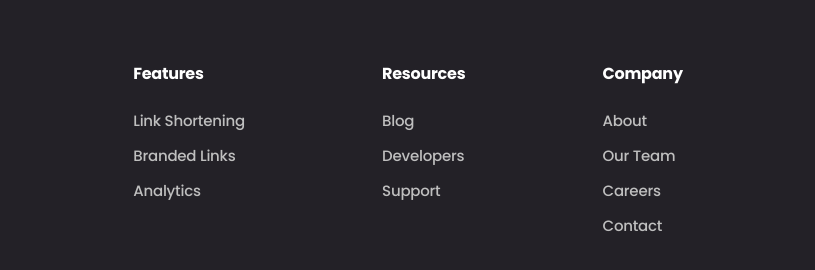
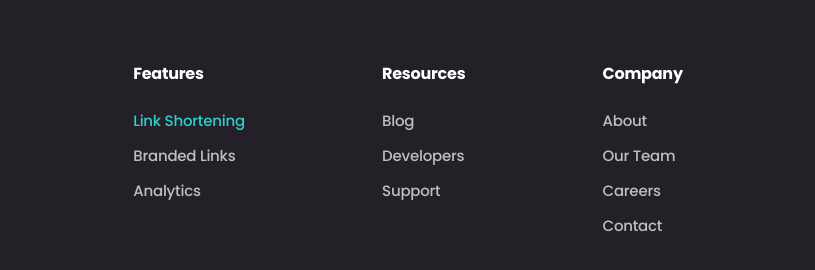
Before and after one commit to Jahongir-Abdurayimov/shortly, a plain HTML site: page index.html in a window 1280 px wide. In both pictures the pointer is over the link "Link Shortening". Shown: the part 2020-2290 px from the top of the page, 214-1029 px from the left. Drawn offline with Linux system fonts and the light colour scheme.

Commit message:
Add hover link

```diff
--- a/main.css
+++ b/main.css
@@ -317,6 +317,9 @@ img {
   letter-spacing: -0.234px;
 }
 
+.footer-item-link:hover {
+  color: #2bd0d0;
+}
 .icon-list {
   display: flex;
   align-items: flex-start;
```
